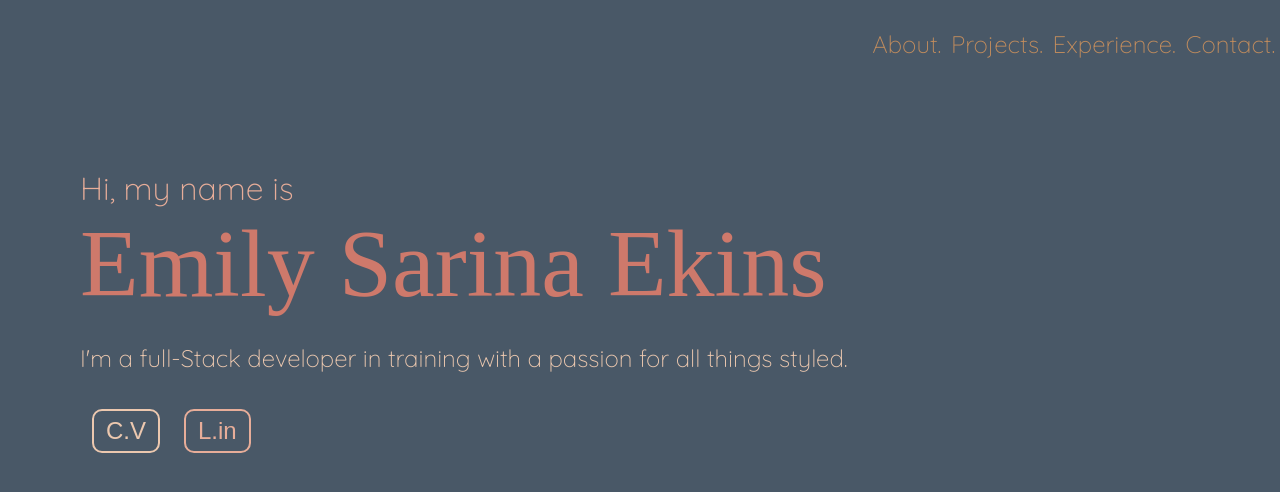
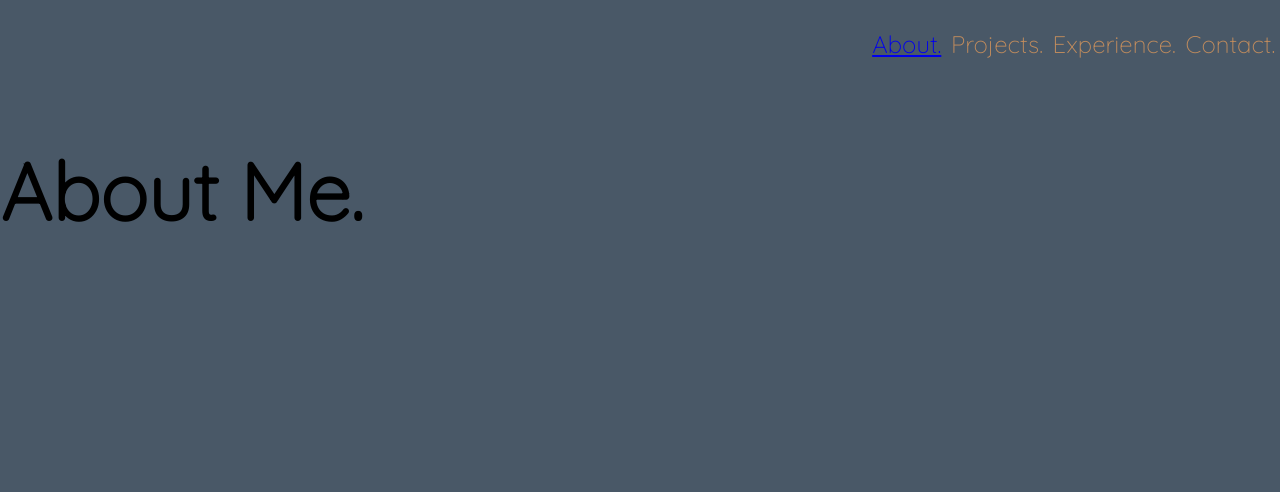
Before and after one commit to emilysarina/Portfolio, a React (Create React App) app: page /about in a window 1280 px wide. Shown: the top 492 px of the page. Built offline with nearby package versions, Linux system fonts and the light colour scheme; a web font is replaced by a local one.

Commit message:
added about page

```diff
--- a/package.json
+++ b/package.json
@@ -8,6 +8,7 @@
     "@testing-library/user-event": "^13.5.0",
     "react": "^17.0.2",
     "react-dom": "^17.0.2",
+    "react-router-dom": "^6.2.1",
     "react-scripts": "5.0.0",
     "web-vitals": "^2.1.4"
   },
--- a/src/App.js
+++ b/src/App.js
@@ -1,14 +1,19 @@
 import './App.css';
 import NavBar from './Components/NavBar/NavBar';
-import HomePage from './Pages/HomePage/Home'
+import About from './Pages/AboutPage/About';
+import HomePage from './Pages/HomePage/Home';
+import { Routes, Route } from "react-router-dom"
 
 function App() {
   return (
     <div className="App">
       <header>
        <NavBar/>
-       <HomePage />
       </header>
+      <Routes>
+      <Route path="/" element={ <HomePage/> } />
+      <Route path="about" element={<About/>} />
+      </Routes>
     </div>
   );
 }
--- a/src/Components/NavBar/NavBar.js
+++ b/src/Components/NavBar/NavBar.js
@@ -1,10 +1,12 @@
 import React from 'react';
 import css from './NavBar.module.css';
+import { Link } from "react-router-dom";
 
 export default function NavBar() {
   return <div className={css.NavBar}>
+      <Link to="about">
       <p className={css.NavButton}>
-      About.</p>
+      About.</p></Link>
       <p className={css.NavButton}>
       Projects.</p>
       <p className={css.NavButton}>
@@ -13,3 +15,14 @@ export default function NavBar() {
       Contact.</p>
   </div>;
 }
+
+
+/*
+     <img src='https://i.ibb.co/R6JZnjM/E.png' alt='logo' className={css.logo}/>
+.logo {
+    display: flex;
+    justify-content: left;
+    height: 2em;
+    width: 2em;
+}
+*/
--- a/src/Components/NavBar/NavBar.module.css
+++ b/src/Components/NavBar/NavBar.module.css
@@ -1,3 +1,5 @@
+
+
 .NavBar {
     display: flex;
     justify-content: right;
@@ -6,6 +8,12 @@
     margin: 0em;
 }
 
+
+
 .NavButton {
     padding: 0.2em;
 }
+
+.NavButton:hover {
+    color: var(--third-bg-color);
+}
--- /dev/null
+++ b/src/Components/Title/Title.js
@@ -0,0 +1,8 @@
+import React from 'react';
+import css from './title.module.css';
+
+export default function Title({text}) {
+  return <h1 className={css.title}>
+      {text}
+  </h1>;
+}
--- /dev/null
+++ b/src/Components/Title/title.module.css
@@ -0,0 +1,5 @@
+.title {
+    font-size: 5em;
+    display: flex;
+    justify-content: left;
+}
--- /dev/null
+++ b/src/Pages/AboutPage/About.js
@@ -0,0 +1,8 @@
+import React from 'react';
+import Title from '../../Components/Title/Title';
+
+export default function About() {
+  return <div>
+      <Title text={'About Me.'}/>
+  </div>;
+}
--- a/src/index.js
+++ b/src/index.js
@@ -3,11 +3,12 @@ import ReactDOM from 'react-dom';
 import './index.css';
 import App from './App';
 import reportWebVitals from './reportWebVitals';
+import { BrowserRouter } from 'react-router-dom'
 
 ReactDOM.render(
-  <React.StrictMode>
+  <BrowserRouter>
     <App />
-  </React.StrictMode>,
+  </BrowserRouter>,
   document.getElementById('root')
 );
 
```
Also changed, not shown: 1 other file (tests, documents, lock files or other folders).
